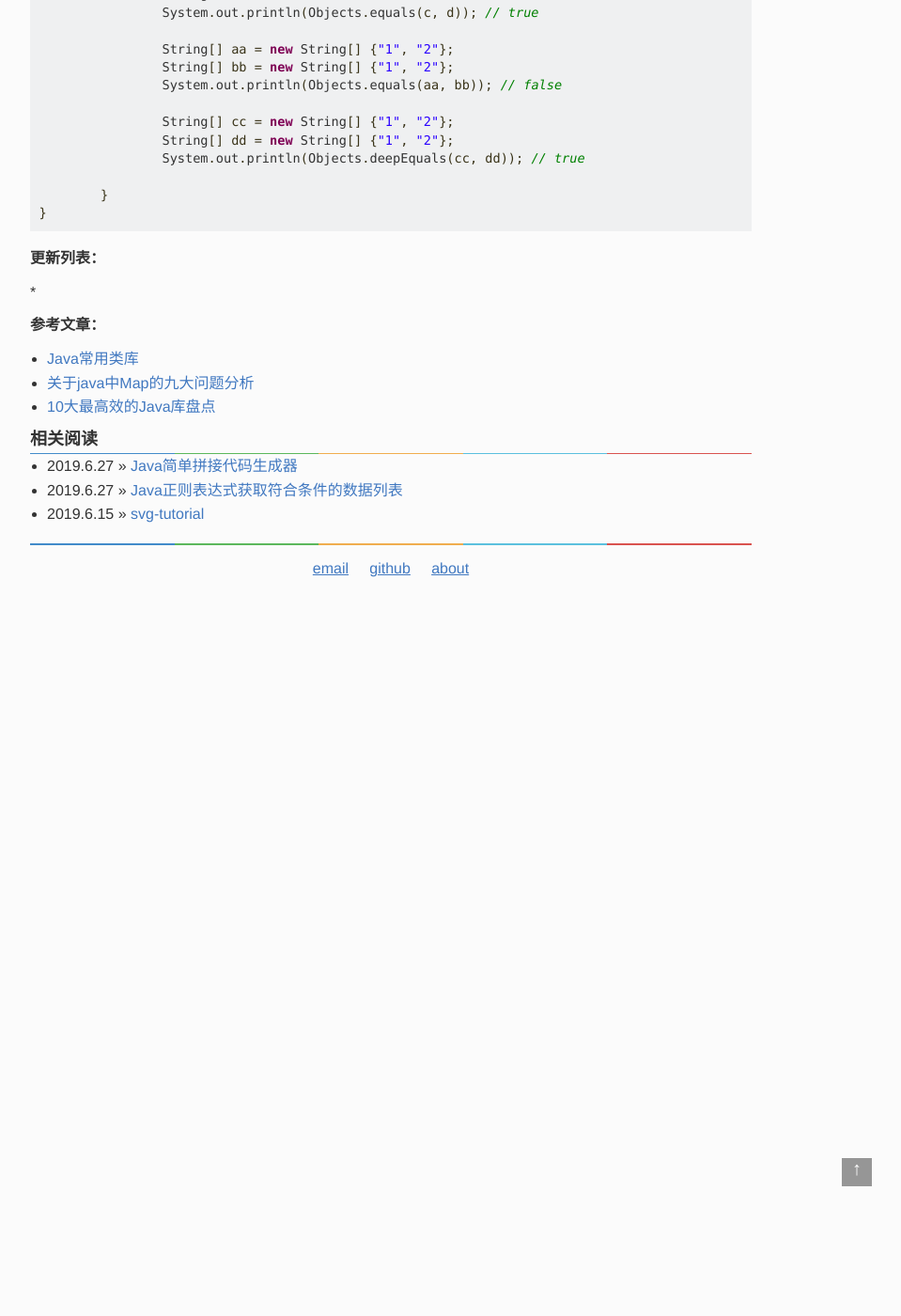
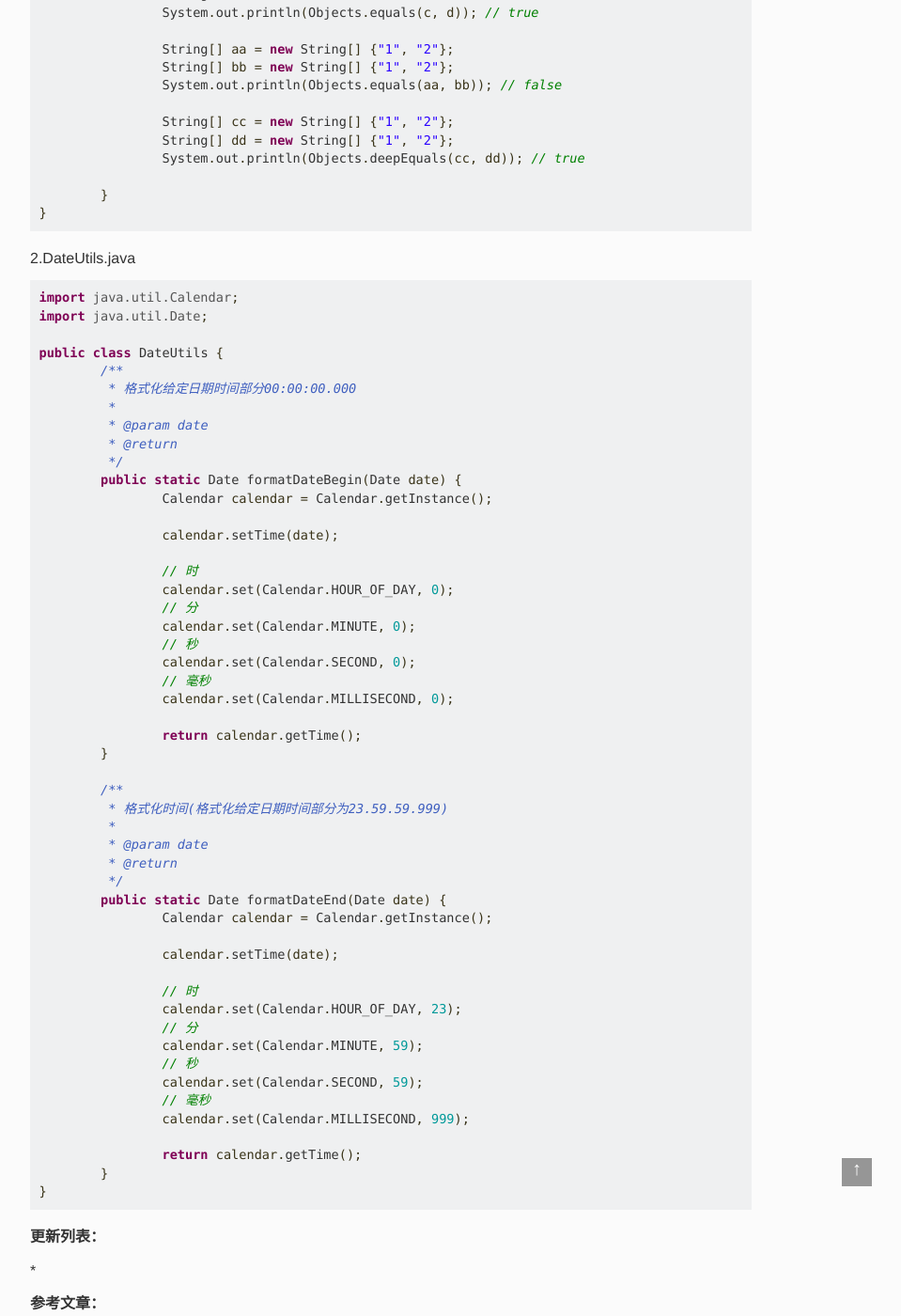
Before and after one commit to svygh123/svygh123.github.io, a Jekyll site: the page built from _posts/2019-07-25-Java常用类库.md, in a window 1280 px wide and 1400 px high, scrolled down 398 px. Shown: the whole window at 94% size, without its empty margins (224-1183 px from the left). Built offline with Jekyll 4.4.1, drawn with Linux system fonts in a browser that asks for light colours; Markdown is read by kramdown in place of the engine named in the settings; comment, search, counter and statistics services are not loaded; before the commit the page ends 1028 px from its top, so only the background shows below that.

Commit message:
Update 2019-07-25-Java常用类库.md

````diff
--- a/_posts/2019-07-25-Java常用类库.md
+++ b/_posts/2019-07-25-Java常用类库.md
@@ -40,7 +40,60 @@
 }
 ```
 
+2.DateUtils.java
 
+```java
+import java.util.Calendar;
+import java.util.Date;
+
+public class DateUtils {
+	/**
+	 * 格式化给定日期时间部分00:00:00.000
+	 *
+	 * @param date
+	 * @return
+	 */
+	public static Date formatDateBegin(Date date) {
+		Calendar calendar = Calendar.getInstance();
+
+		calendar.setTime(date);
+
+		// 时
+		calendar.set(Calendar.HOUR_OF_DAY, 0);
+		// 分
+		calendar.set(Calendar.MINUTE, 0);
+		// 秒
+		calendar.set(Calendar.SECOND, 0);
+		// 毫秒
+		calendar.set(Calendar.MILLISECOND, 0);
+
+		return calendar.getTime();
+	}
+
+	/**
+	 * 格式化时间(格式化给定日期时间部分为23.59.59.999)
+	 *
+	 * @param date
+	 * @return
+	 */
+	public static Date formatDateEnd(Date date) {
+		Calendar calendar = Calendar.getInstance();
+
+		calendar.setTime(date);
+
+		// 时
+		calendar.set(Calendar.HOUR_OF_DAY, 23);
+		// 分
+		calendar.set(Calendar.MINUTE, 59);
+		// 秒
+		calendar.set(Calendar.SECOND, 59);
+		// 毫秒
+		calendar.set(Calendar.MILLISECOND, 999);
+
+		return calendar.getTime();
+	}
+}
+```
 
 **更新列表：**
 
````
